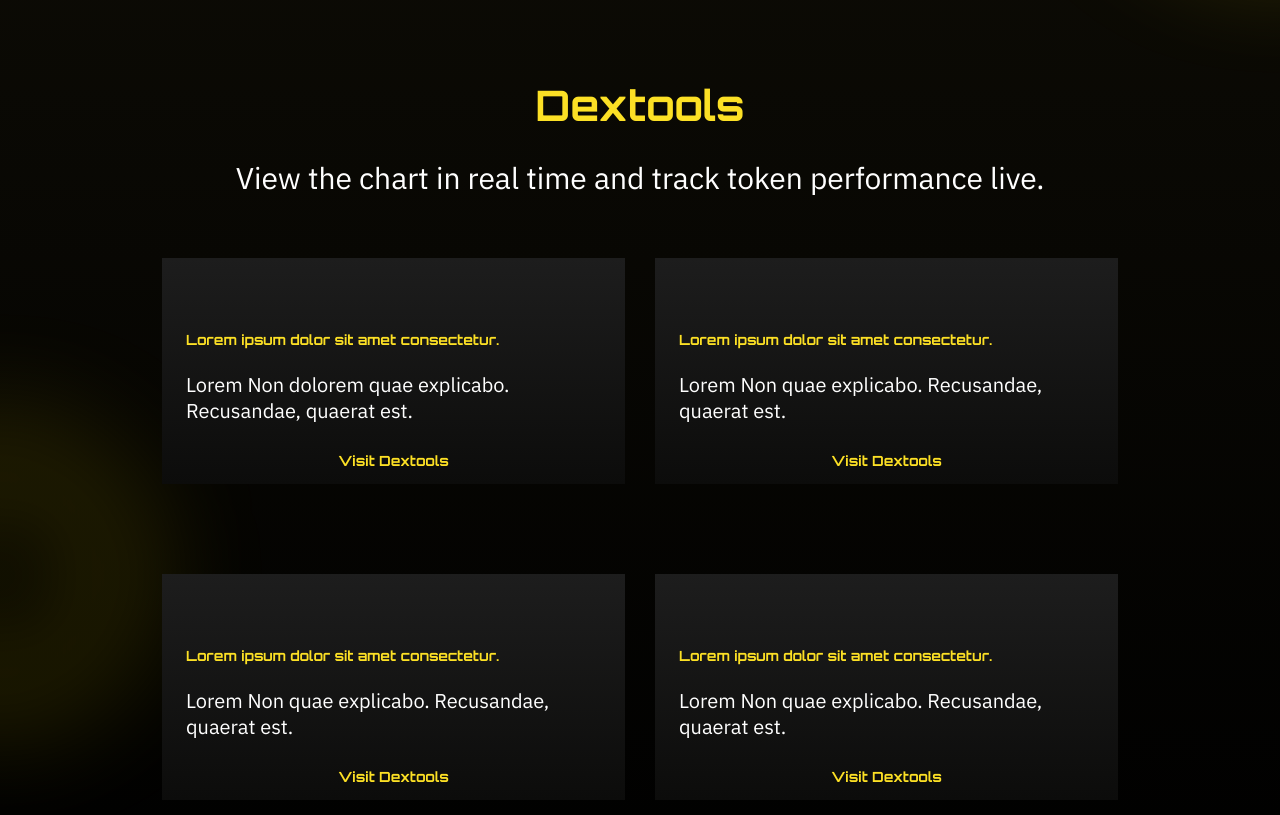
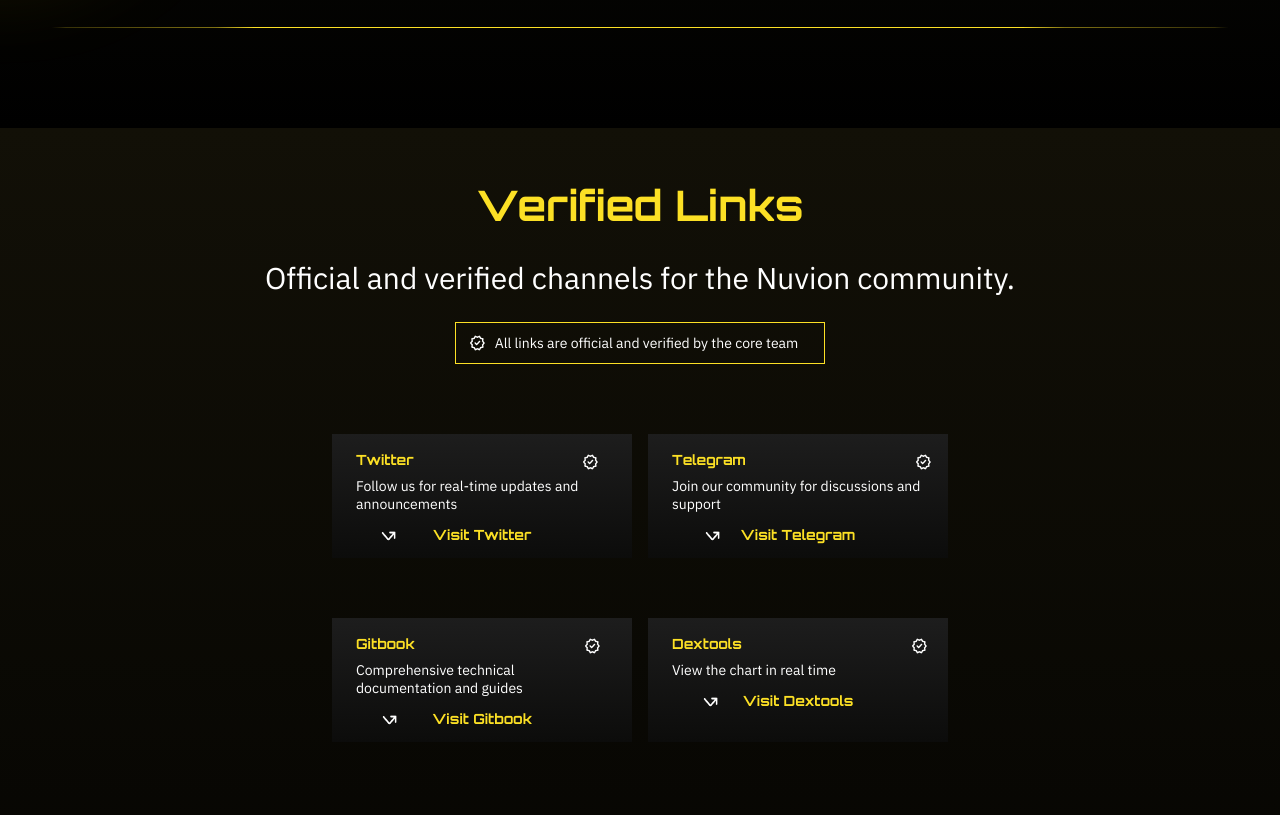
Before and after one commit to NiamatUllah9410/Nuvion, a plain HTML site: page index.html in a window 1280 px wide. Shown: the part 7020-7835 px from the top of the page. Drawn offline with Linux system fonts and the light colour scheme.

Commit message:
fix update

```diff
--- a/css/style.css
+++ b/css/style.css
@@ -1365,11 +1365,11 @@ footer .lower-span::before {
 }
 .footer-boxes {
   display: grid;
-  grid-template-columns: repeat(3, 1fr);
+  grid-template-columns: repeat(4, 1fr);
   text-align: center;
   padding: 70px 0px;
-  column-gap: 30px;
-  row-gap: 90px;
+  column-gap: 16px;
+  row-gap: 60px;
   justify-self: center;
 }
 .handle-link {
@@ -1521,6 +1521,10 @@ footer .lower-span::before {
   .card4::before {
     left: 655px;
     width: 106px;
+  }
+  .footer-boxes {
+    grid-template-columns: repeat(2, 1fr);
+    grid-template-rows: repeat(2, 1fr);
   }
 }
 
--- a/index.html
+++ b/index.html
@@ -328,34 +328,9 @@
                     </div>
                 </div>
     </div>
-                <!-- ++++++++++++++++++++++++ -->
-                 <h2><span>Dextools</span></h2>
-                <p>View the chart in real time and track token performance live.</p>
-                <div class="utility-benifits">
-                    <div class="benifit-box">
-                        <span>Lorem ipsum dolor sit amet consectetur.</span>
-                        <p>Lorem Non dolorem quae explicabo. Recusandae, quaerat est.</p>
-                        <a href="/"><span class="">Visit Dextools</span></a>
-                    </div>
-                    <div class="benifit-box">
-                        <span>Lorem ipsum dolor sit amet consectetur.</span>
-                        <p>Lorem Non  quae explicabo. Recusandae, quaerat est.</p>
-                            <a href="/"><span class="">Visit Dextools</span></a>
-                    </div>
-                    <div class="benifit-box">
-                        <span>Lorem ipsum dolor sit amet consectetur.</span>
-                        <p>Lorem Non quae explicabo. Recusandae, quaerat est.</p>
-                            <a href="/"><span class="">Visit Dextools</span></a>
-                    </div>
-                    <div class="benifit-box">
-                        <span>Lorem ipsum dolor sit amet consectetur.</span>
-                        <p>Lorem Non quae explicabo. Recusandae, quaerat est.</p>
-                            <a href="/"><span class="">Visit Dextools</span></a>
-                    </div>
-                </div>
-            </div>
-        </div>
+    </div>
     </section>
+
 
     <footer id="Link">
         <div class="container">
@@ -378,6 +353,11 @@
                     <p>Comprehensive technical documentation and guides</p>
                     <a href="https://nuvion-1.gitbook.io/nuvion-1"><span class="second-span">Visit Gitbook</span></a>
                 </div>
+                <div class="handle-link">
+                    <span class="first-span"> Dextools</span>
+                    <p>View the chart in real time</p>
+                    <a href="https://www.dextools.io/app/en"><span class="second-span">Visit Dextools</span></a>
+                </div>
             </div>
         </div>
         <div class="lower-footer">
```
